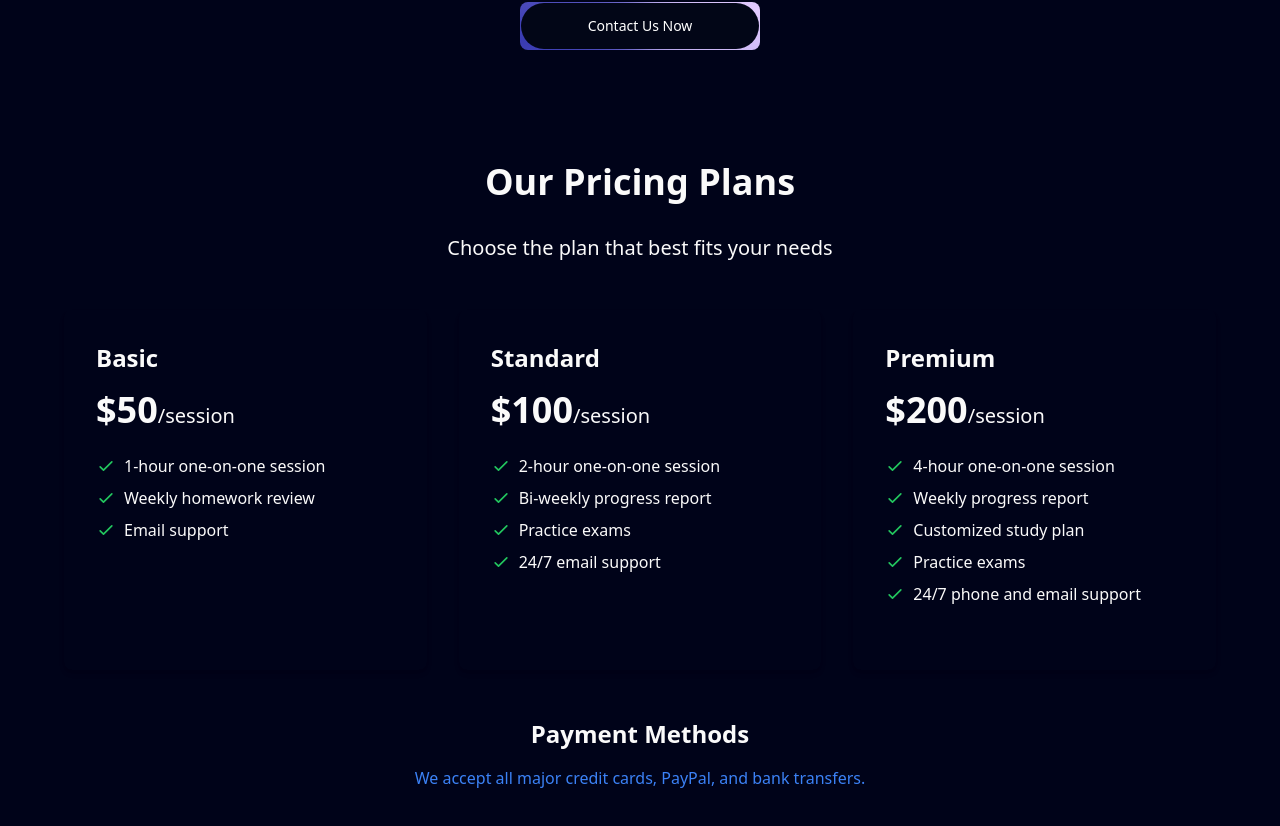
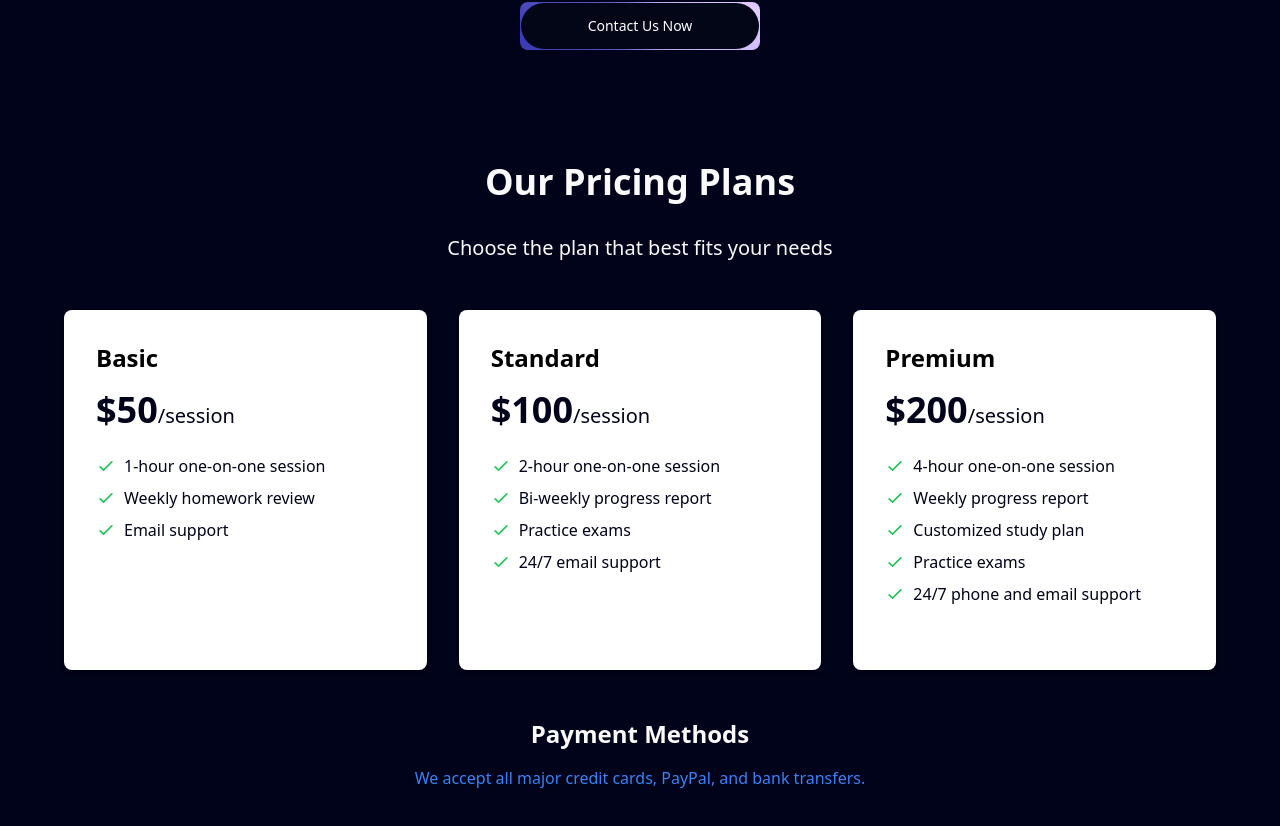
Before and after one commit to lekakenycollins8/TutorsHub, a Next.js app in the folder frontend/tutorshub/: page / in a window 1280 px wide. Shown: the part 1930-2756 px from the top of the page. Built offline with nearby package versions, Linux system fonts and the light colour scheme.

Commit message:
updated the pricing page background to white

```diff
--- a/frontend/tutorshub/components/Pricing.tsx
+++ b/frontend/tutorshub/components/Pricing.tsx
@@ -9,12 +9,12 @@ export default function PricingPage() {
 
         <div className="grid grid-cols-1 md:grid-cols-3 gap-8">
           {pricingPlans.map((plan) => (
-            <div key={plan.name} className="bg-purple-200 rounded-lg shadow-md p-8">
-              <h2 className="text-2xl font-bold mb-4">{plan.name}</h2>
-              <p className="text-4xl font-bold mb-6">${plan.price}<span className="text-xl font-normal">/session</span></p>
+            <div key={plan.name} className="bg-white rounded-lg shadow-md p-8">
+              <h2 className="text-2xl font-bold mb-4 text-black">{plan.name}</h2>
+              <p className="text-4xl text-black-100 font-bold mb-6">${plan.price}<span className="text-xl font-normal">/session</span></p>
               <ul className="mb-8">
                 {plan.features.map((feature) => (
-                  <li key={feature} className="mb-2 flex items-center">
+                  <li key={feature} className="mb-2 flex items-center text-black-100">
                     <svg className="w-5 h-5 mr-2 text-green-500" fill="none" stroke="currentColor" viewBox="0 0 24 24" xmlns="http://www.w3.org/2000/svg">
                       <path strokeLinecap="round" strokeLinejoin="round" strokeWidth="2" d="M5 13l4 4L19 7"></path>
                     </svg>
```
